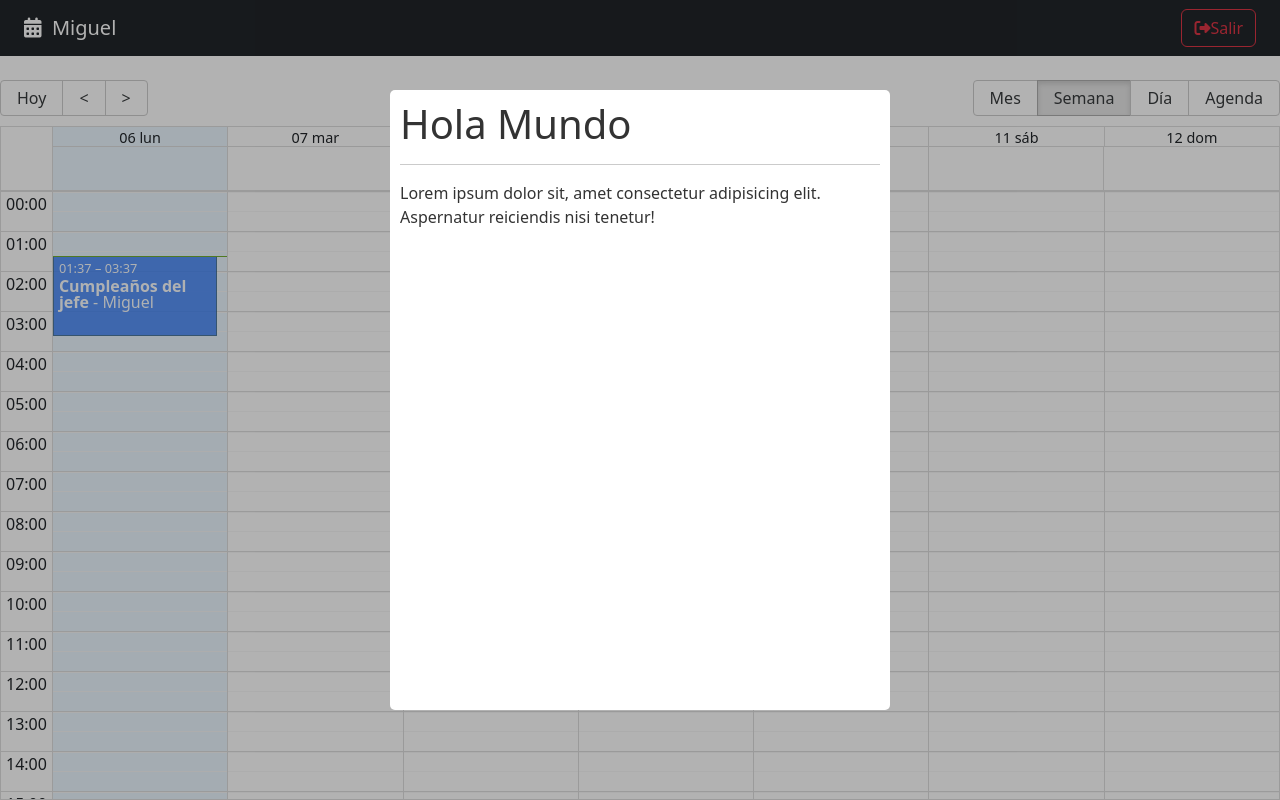
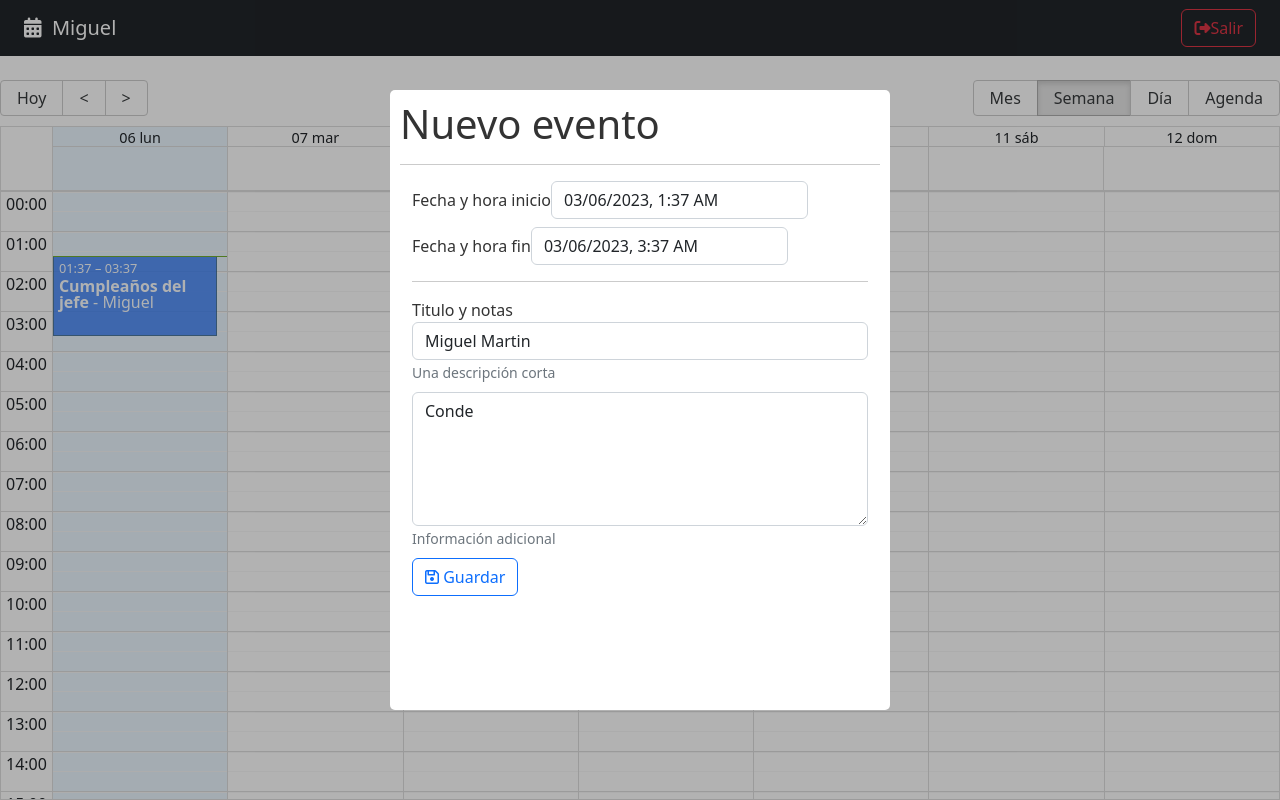
Before and after one commit to Hmmlov/calendar, a React (Vite) app: page / in a window 1280 px wide. Built offline with nearby package versions, Linux system fonts and the light colour scheme.

Commit message:
ContenidoDelModalYDataPicker354

```diff
--- a/package.json
+++ b/package.json
@@ -12,6 +12,7 @@
     "date-fns": "^2.29.3",
     "react": "^18.2.0",
     "react-big-calendar": "^1.6.8",
+    "react-datepicker": "^4.10.0",
     "react-dom": "^18.2.0",
     "react-modal": "^3.16.1",
     "react-router-dom": "^6.8.1"
--- a/src/calendar/components/CalendarModal.jsx
+++ b/src/calendar/components/CalendarModal.jsx
@@ -1,41 +1,123 @@
+import { addHours } from 'date-fns';
 import { useState } from 'react';
 import Modal from 'react-modal';
+/* datePicker */
+import DatePicker from "react-datepicker";
+import "react-datepicker/dist/react-datepicker.css";
+
 
 const customStyles = {
   content: {
-      top: '50%',
-      left: '50%',
-      right: 'auto',
-      bottom: 'auto',
-      marginRight: '-50%',
-      transform: 'translate(-50%, -50%)',
+    top: "50%",
+    left: "50%",
+    right: "auto",
+    bottom: "auto",
+    marginRight: "-50%",
+    transform: "translate(-50%, -50%)",
   },
 };
 
-  Modal.setAppElement('#root');
-
+Modal.setAppElement("#root");
 
 export const CalendarModal = () => {
+  const [isOpen, setIsOpen] = useState(true);
 
+  const [formValues, setFormValues] = useState({
+    title: 'Miguel Martin',
+    notes: 'Conde',
+    start: new Date(),
+    end: addHours(new Date(), 2),
+  })
 
-    const [isOpen, setIsOpen] = useState(true)
+  const onInputChanged = ({target}) => {
+    setFormValues({
+        ...formValues,
+        [target.name]: target.value
+    })
+  }
 
   const onCloseModal = () => {
-        console.log('Cerrando modal');
-        setIsOpen(false);//para cerrar el modal
+    console.log("Cerrando modal");
+    setIsOpen(false); //para cerrar el modal
+  };
+
+  const onDatechanged =(event, changing)=>{
+    setFormValues({
+        ...formValues,
+        [changing]: event
+    })
   }
   return (
     <Modal
-        isOpen ={isOpen} //para abrir el modal
-        onRequestClose={ onCloseModal}
+      isOpen={isOpen} //para abrir el modal
+      onRequestClose={onCloseModal}
       style={customStyles}
       className="modal"
       overlayClassName="modal-fondo"
       closeTimeoutMS={200}
     >
-        <h1>Hola Mundo</h1>
+      <h1> Nuevo evento </h1>
       <hr />
-        <p>Lorem ipsum dolor sit, amet consectetur adipisicing elit. Aspernatur reiciendis nisi tenetur!</p>
+      <form className="container">
+        <div className="form-group mb-2">
+          <label>Fecha y hora inicio</label>
+          <DatePicker
+            selected={formValues.start}
+            onChange={(event) => onDatechanged(event, 'start') }
+            className="form-control"
+            dateFormat="Pp"
+          />
+        </div>
+
+        <div className="form-group mb-2">
+          <label>Fecha y hora fin</label>
+          <DatePicker
+            minDate={formValues.start}
+            selected={formValues.end}
+            onChange={(event) => onDatechanged(event, 'end') }
+            className="form-control"
+            dateFormat="Pp"
+          />
+        </div>
+
+        <hr />
+        <div className="form-group mb-2">
+          <label>Titulo y notas</label>
+          <input
+            type="text"
+            className="form-control"
+            placeholder="Título del evento"
+            name="title"
+            autoComplete="off"
+            value={formValues.title}
+            onChange={onInputChanged}
+          />
+          <small id="emailHelp" className="form-text text-muted">
+            Una descripción corta
+          </small>
+        </div>
+
+        <div className="form-group mb-2">
+          <textarea
+            type="text"
+            className="form-control"
+            placeholder="Notas"
+            rows="5"
+            name="notes"
+            value={formValues.notes}
+            onChange={onInputChanged}
+
+          ></textarea>
+          <small id="emailHelp" className="form-text text-muted">
+            Información adicional
+          </small>
+        </div>
+
+        <button type="submit" className="btn btn-outline-primary btn-block">
+          <i className="far fa-save"></i>
+          <span> Guardar</span>
+        </button>
+      </form>
     </Modal>
-  )
-}
+  );
+};
```
Also changed, not shown: 1 other file (tests, documents, lock files or other folders). Lines whose indentation alone changed are shown as unchanged.
